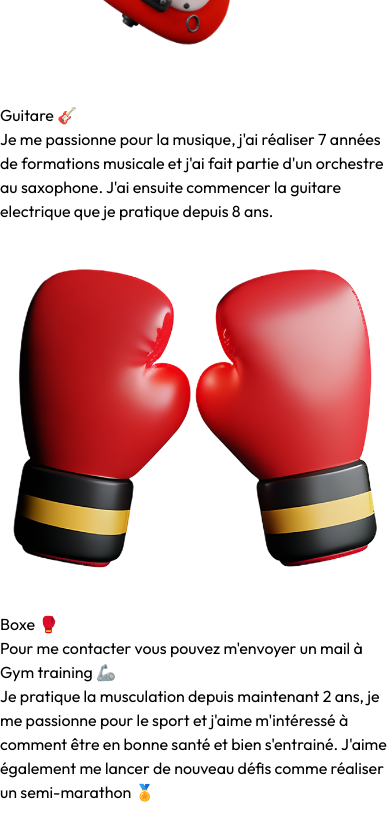
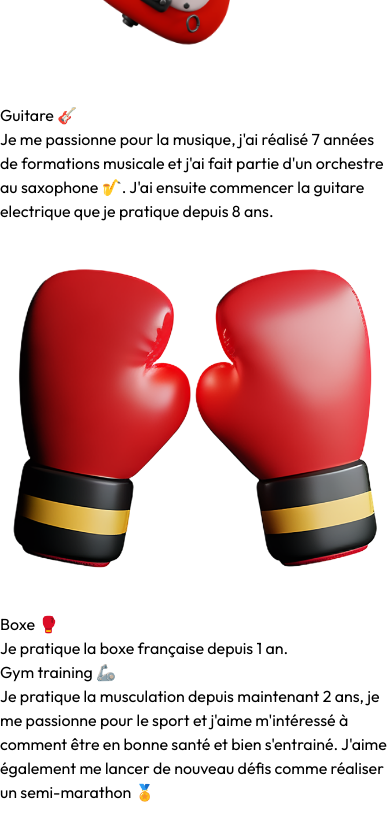
Before and after one commit to AntoninMart/my-portfolio, an Angular app: page / in a window 390 px wide. Shown: the part 3000-3836 px from the top of the page. Built offline with nearby package versions, Linux system fonts and the light colour scheme.

Commit message:
work on responsive

```diff
--- a/src/app/components/header/header.component.html
+++ b/src/app/components/header/header.component.html
@@ -1,8 +1,8 @@
 <header class="flex justify-center fixed w-full z-50 text-white">
-    <div class="bg-zinc-900/30 backdrop-blur-md w-full grid grid-cols-3 py-4">
+    <div class="bg-zinc-900/30 backdrop-blur-md w-full grid grid-cols-1 md:grid-cols-3 py-4">
         <div class="flex flex-row justify-center items-center gap-4">
             <img src="assets/images/me.png" alt="" class="w-10 rounded-full bg-yellow-400">
-            <h1 class="">Antonin Martinez</h1>
+            <h1 class="hidden md:block">Antonin Martinez</h1>
         </div>
         <div class="flex flex-row justify-center items-center">
             <h1 class=" underline underline-offset-2 decoration-yellow-300">My portfolio</h1>
--- a/src/app/components/hobbies/hobbies.component.html
+++ b/src/app/components/hobbies/hobbies.component.html
@@ -5,25 +5,25 @@
     </div>
     <div class="flex flex-col xl:flex-row gap-4 xl:w-2/3 w-full">
         <div class="flex flex-col gap-4 w-full xl:w-1/2">
-            <div class="bg-zinc-900 py-6 pr-6 flex flex-row items-center">
+            <div class="bg-zinc-900 xl:py-6 xl:pr-6 xl:pl-0 p-6 flex flex-col items-center justify-center text-center xl:justify-start xl:text-start">
                 <img src="assets/images/guitare.png" alt="" class="w-40 h-40">
                 <div class="flex flex-col">
                     <h2 class="text-2xl font-bold mb-2">Guitare 🎸</h2>
-                    <p class="text-xl text-gray-400 mb-6">Je me passionne pour la musique, j'ai réaliser 7 années de formations musicale et j'ai fait partie d'un orchestre au saxophone. J'ai ensuite commencer la guitare electrique que je pratique depuis 8 ans.</p>
+                    <p class="text-xl text-gray-400 mb-6">Je me passionne pour la <span class="bg-red-500 text-white px-1">musique</span>, j'ai réalisé 7 années de formations musicale et j'ai fait partie d'un orchestre au saxophone 🎷. J'ai ensuite commencer la <span class="text-green-500">guitare electrique</span> que je pratique depuis <span  class="text-white">8 ans</span>.</p>
                 </div>
             </div>
-            <div class="bg-zinc-900 flex flex-row items-center p-6">
+            <div class="bg-zinc-900 flex flex-col items-center p-6 justify-center text-center xl:justify-start xl:text-start">
                 <img src="assets/images/boxe.png" alt="" class="w-32 h-32 mr-6">
                 <div class="flex flex-col">
-                    <h2 class="text-2xl font-bold mb-2 text-start">Boxe 🥊</h2>
-                    <p class="text-xl text-gray-400">Pour me contacter vous pouvez m'envoyer un mail à</p>
+                    <h2 class="text-2xl font-bold mb-2 xl:text-start">Boxe 🥊</h2>
+                    <p class="text-xl text-gray-400">Je pratique la <span class="text-white underline underline-offset-2">boxe</span>&nbsp;<span class="text-blue-500 drop-shadow-[0_0px_10px_rgba(59,130,246,1)]">fran</span><span class="drop-shadow-[0_0px_10px_rgba(255,255,255,1)] text-white">çai</span><span class="drop-shadow-[0_0px_10px_rgba(239,68,68,1)] text-red-500">se</span> depuis 1 an.</p>
                 </div>
             </div>
         </div>
-        <div class="flex flex-row-reverse xl:flex-row justify-center items-center bg-zinc-900 p-6 w-full xl:w-1/2">
+        <div class="flex flex-col-reverse xl:flex-row justify-center items-center bg-zinc-900 p-6 w-full xl:w-1/2 text-center xl:justify-start xl:text-start">
             <div class="flex flex-col">
                 <h2 class="text-2xl font-bold mb-2">Gym training 🦾</h2>
-                <p class="text-xl text-gray-400">Je pratique la musculation depuis maintenant 2 ans, je me passionne pour le sport et j'aime m'intéressé à comment être en bonne santé et bien s'entrainé. J'aime également me lancer de nouveau défis comme réaliser un semi-marathon 🏅</p>
+                <p class="text-xl text-gray-400">Je pratique la <span class="text-white underline underline-offset-2">musculation</span> depuis maintenant <span class="text-white">2 ans</span>, je me passionne pour le sport et j'aime m'intéressé à comment être en bonne santé et bien s'entrainé. J'aime également me lancer de nouveau défis comme réaliser un <span class="drop-shadow-[0_0px_10px_rgba(250,204,21,1)] text-yellow-400">semi-marathon</span> 🏅</p>
             </div>
             <img src="assets/images/haltere.png" alt="" class="w-40 h-40">
         </div>
```
